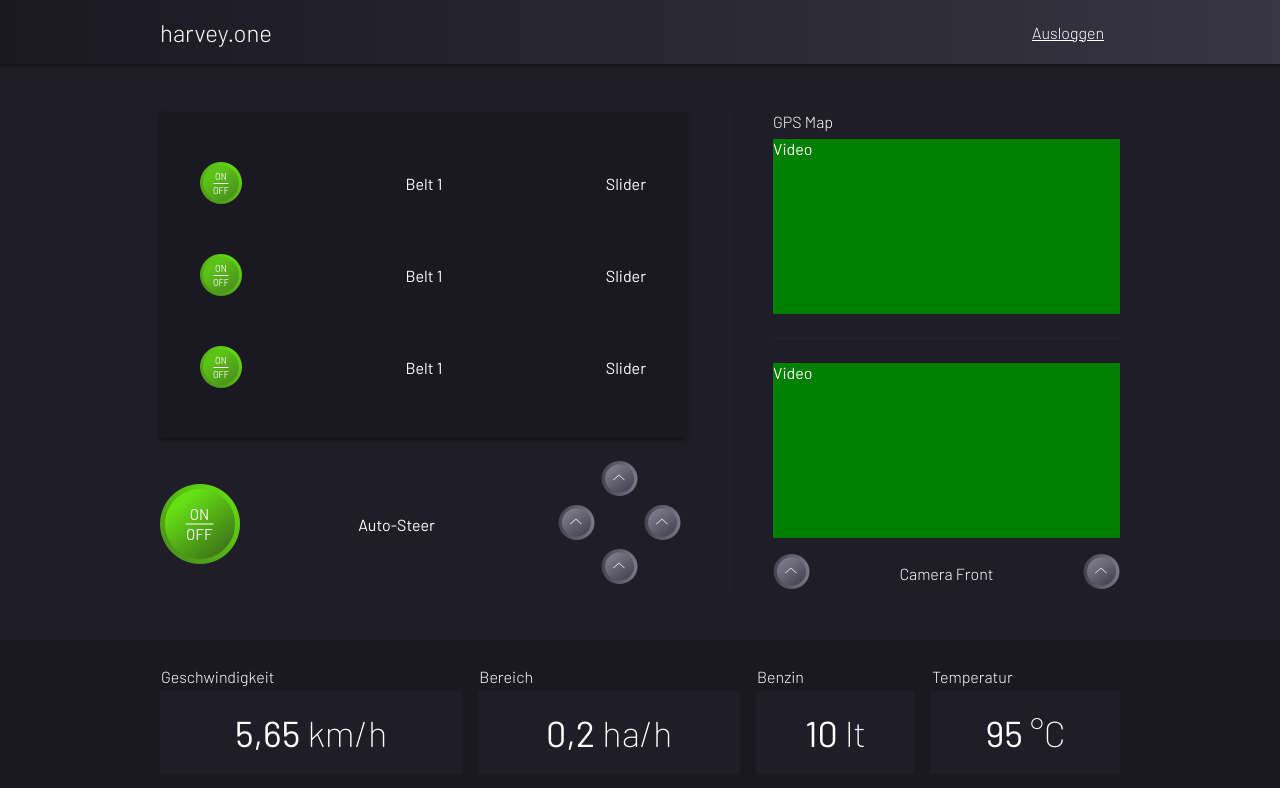
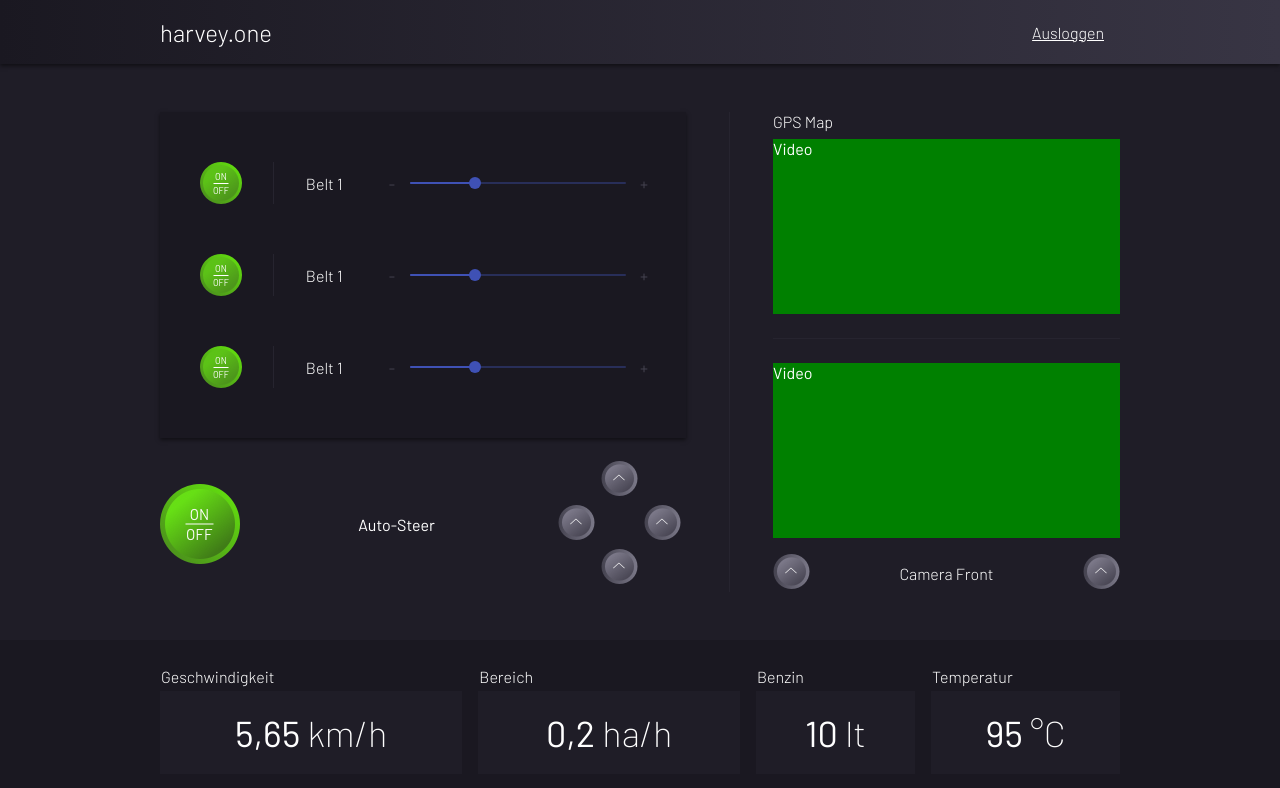
Before and after one commit to axlbert/harvey-control-panel, a React (Create React App) app: page / in a window 1280 px wide. Shown: the top 788 px of the page. Built offline with nearby package versions, Linux system fonts and the light colour scheme.

Commit message:
update belt

```diff
--- a/src/Main/Belts/Belt/Belt.css
+++ b/src/Main/Belts/Belt/Belt.css
@@ -2,4 +2,28 @@
   display: flex;
   align-items: center;
   justify-content: space-between;
+  box-sizing: border-box;
+  padding-left: 1rem;
 }
+
+.Belt-Separator {
+  display: flex;
+  height: 100%;
+  border-left: 1px solid rgb(38, 36, 47);
+}
+
+.Belt-Name {
+  font-weight: 300;
+}
+
+.Belt-SliderContainer {
+  display: flex;
+  align-items: center;
+  width: 18rem;
+}
+
+.Belt-SliderMark {
+  width: 3rem;
+  text-align: center;
+  color: rgb(69, 67, 80);
+}
--- a/src/Main/Belts/Belt/Belt.js
+++ b/src/Main/Belts/Belt/Belt.js
@@ -1,15 +1,28 @@
 import React from 'react';
+import { Slider } from '@material-ui/core';
 
 import './Belt.css';
 
 import onOff from './on-off-small.png';
 
 export default function Belt() {
+  const [value, setValue] = React.useState(30);
+
+  const handleChange = (event, newValue) => {
+    console.log(newValue);
+    setValue(newValue);
+  };
+
   return (
     <div className="Belt">
       <img src={onOff} />
-      <div>Belt 1</div>
-      <div>Slider</div>
+      <div className="Belt-Separator"></div>
+      <div className="Belt-Name">Belt 1</div>
+      <div className="Belt-SliderContainer">
+        <div className="Belt-SliderMark">-</div>
+        <Slider value={value} onChange={handleChange} />
+        <div className="Belt-SliderMark">+</div>
+      </div>
     </div>
   );
 }
--- a/src/Main/Belts/Belts.css
+++ b/src/Main/Belts/Belts.css
@@ -5,7 +5,7 @@
   box-sizing: border-box;
   width: 100%;
   height: 326px;
-  padding: 0 2.5rem;
+  padding: 0 1.5rem;
   box-shadow: 0 2px 4px rgba(0, 0, 0, .5);
   background-color: rgb(26, 24, 33);
 }
```
